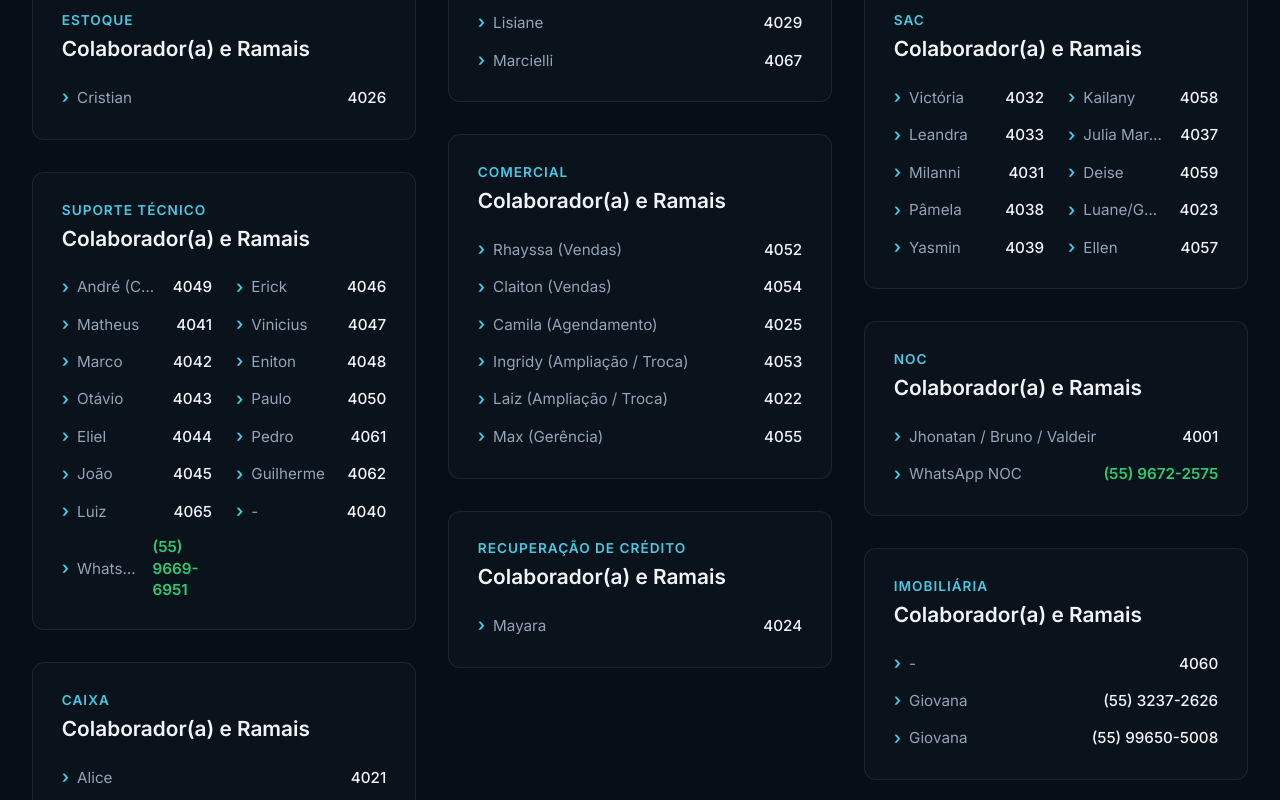
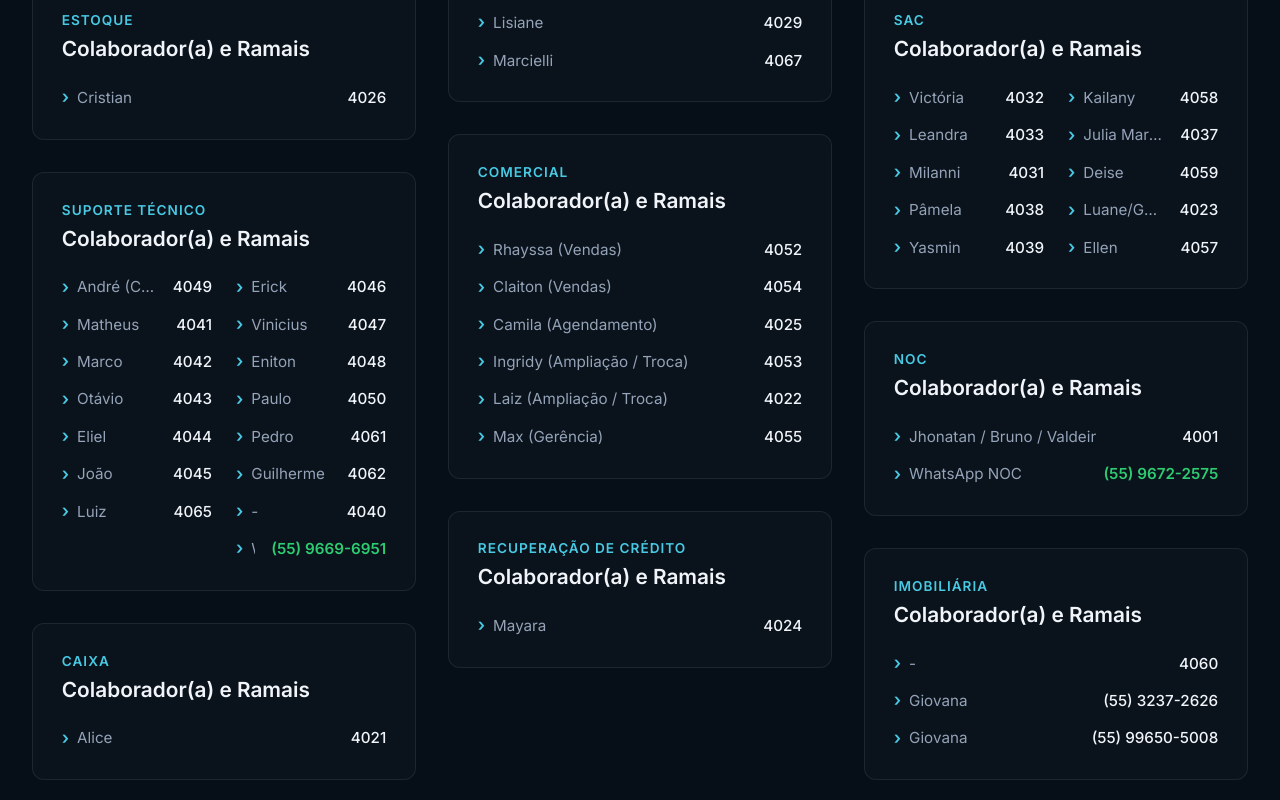
Before and after one commit to valdeir2016alves-gif/ramaisnewlife, a Next.js app: page / in a window 1280 px wide. Shown: the part 697-1497 px from the top of the page. Built offline with nearby package versions, Linux system fonts and the light colour scheme.

Commit message:
style: fix whatsapp link wrapping and align to right column

```diff
--- a/app/ClientPage.tsx
+++ b/app/ClientPage.tsx
@@ -119,7 +119,11 @@ export default function ClientPage({ initialContacts }: { initialContacts: Conta
                   const whatsappLink = isWhatsApp ? `https://wa.me/55${onlyNumbers}` : null;
 
                   return (
-                    <div key={contact.id} className={styles.contactItem}>
+                    <div
+                      key={contact.id}
+                      className={styles.contactItem}
+                      style={contact.name === 'WhatsApp Filtro' ? { gridColumn: '2' } : {}}
+                    >
                       <span className={styles.chevron}>›</span>
                       <span className={styles.contactName}>{contact.name}</span>
                       {isWhatsApp ? (
--- a/app/page.module.css
+++ b/app/page.module.css
@@ -215,6 +215,7 @@
   text-decoration: none;
   font-weight: 600;
   transition: opacity 0.2s;
+  white-space: nowrap;
 }
 
 .whatsappLink:hover {
```
